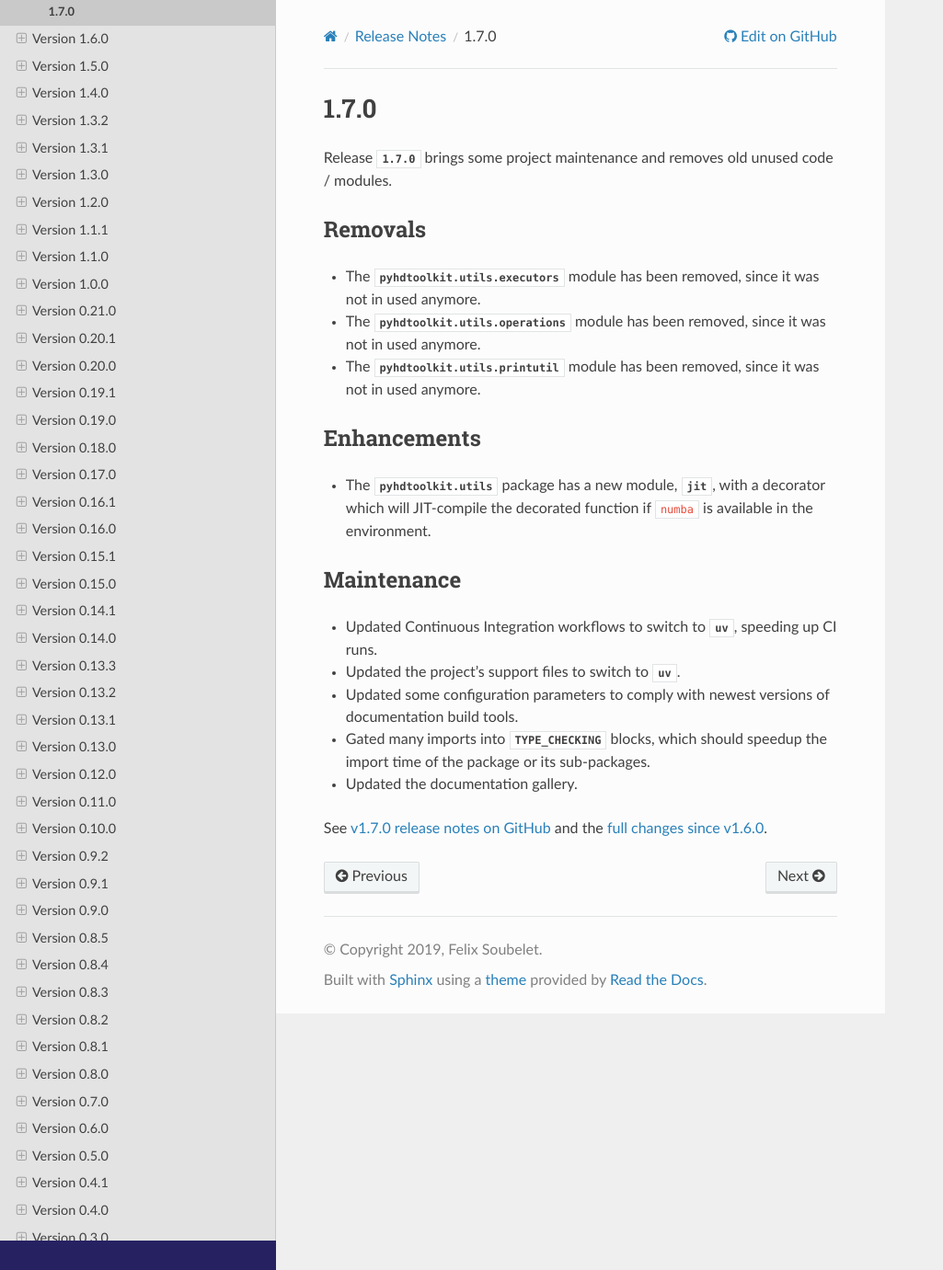
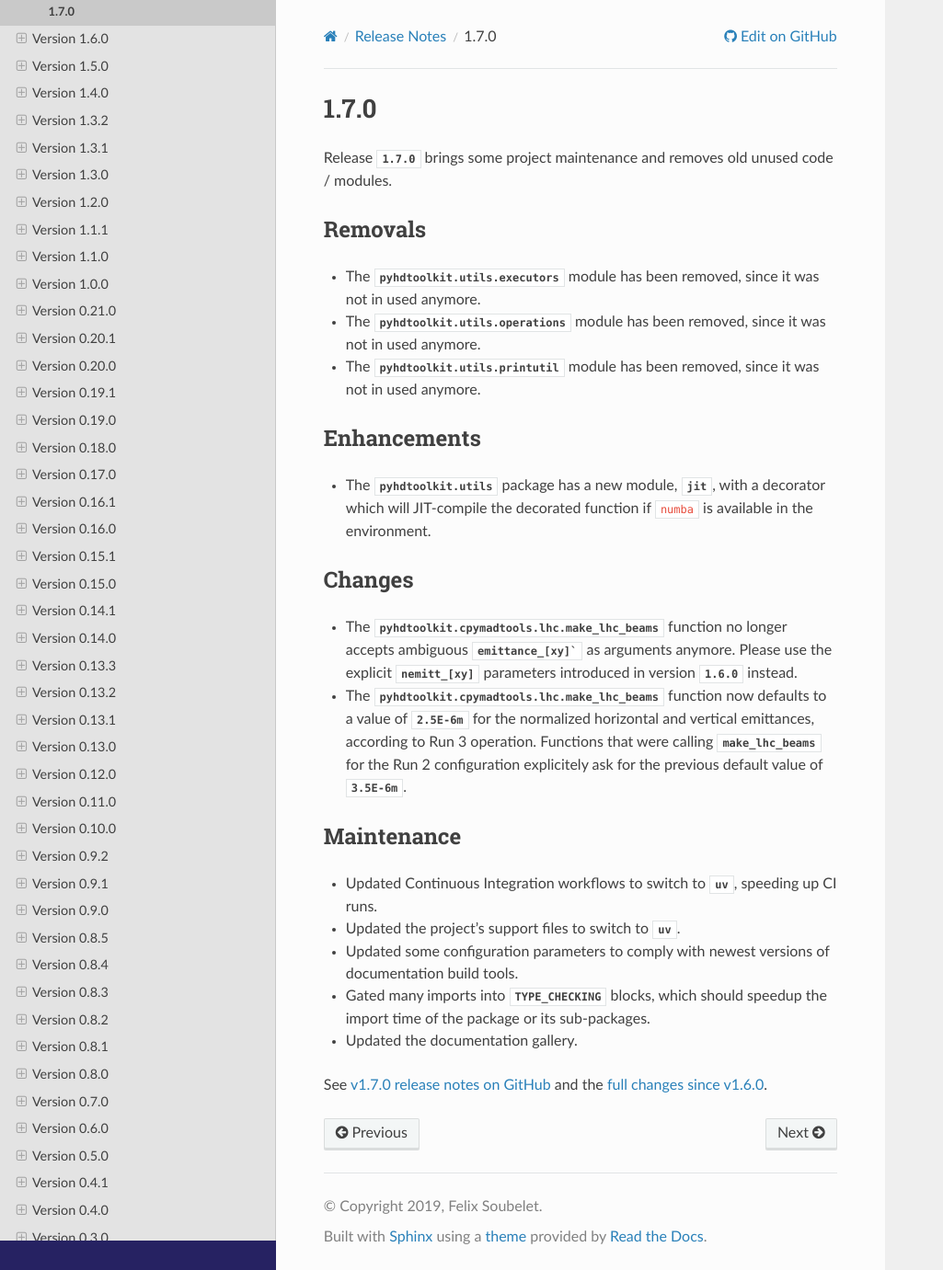
Before and after one commit to fsoubelet/PyhDToolkit, a Sphinx documentation site: the page built from docs/releases/v1.7.0.rst, in a window 1280 px wide and 1381 px high. Shown: the whole window at 92% size, without its empty margins (0-1025 px from the left). Built offline with Sphinx 7.4.7 and the Read the Docs theme 3.1.0, drawn with Linux system fonts in a browser that asks for light colours; pages that are not in the unit, such as notebooks, are missing from menus.

Commit message:
add to changelog

```diff
--- a/docs/releases/v1.7.0.rst
+++ b/docs/releases/v1.7.0.rst
@@ -17,6 +17,12 @@ Enhancements
 
 * The `pyhdtoolkit.utils` package has a new module, `jit`, with a decorator which will JIT-compile the decorated function if ``numba`` is available in the environment.
 
+Changes
+~~~~~~~
+
+* The `pyhdtoolkit.cpymadtools.lhc.make_lhc_beams` function no longer accepts ambiguous `emittance_[xy]`` as arguments anymore. Please use the explicit `nemitt_[xy]` parameters introduced in version `1.6.0` instead.
+* The `pyhdtoolkit.cpymadtools.lhc.make_lhc_beams` function now defaults to a value of `2.5E-6m` for the normalized horizontal and vertical emittances, according to Run 3 operation. Functions that were calling `make_lhc_beams` for the Run 2 configuration explicitely ask for the previous default value of `3.5E-6m`.
+
 Maintenance
 ~~~~~~~~~~~
 
```
